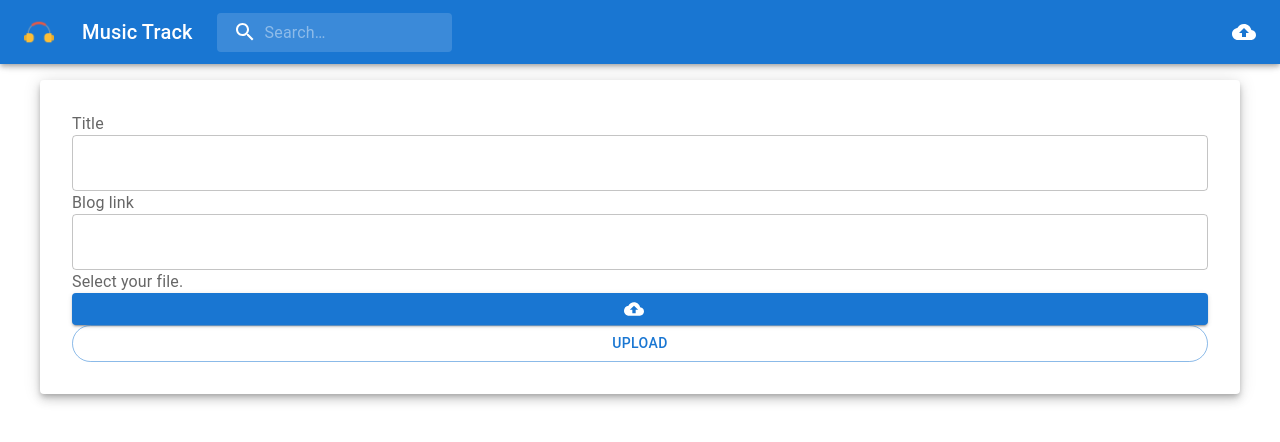
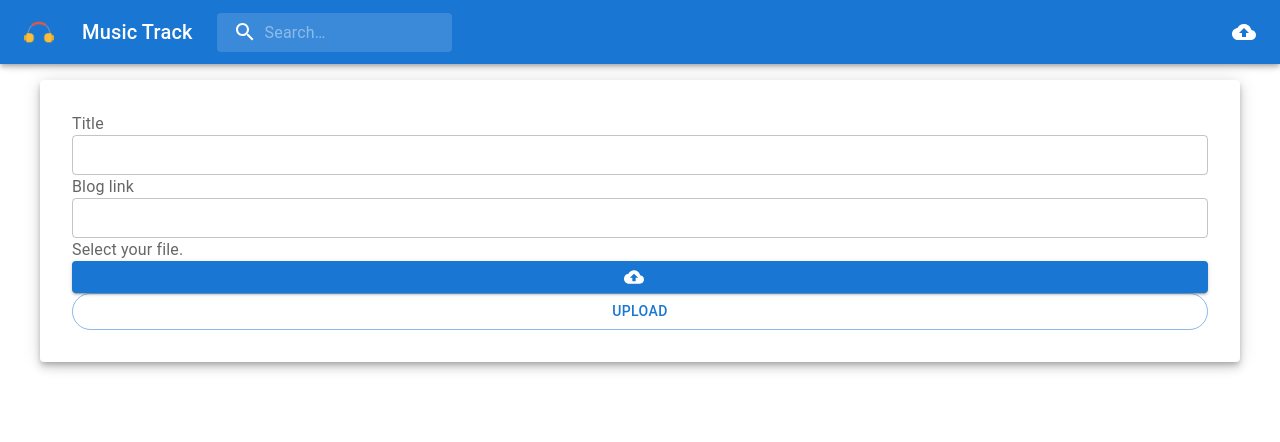
Before and after one commit to naimur61/music-playstation, a React (Create React App) app: page /upload in a window 1280 px wide. Shown: the top 442 px of the page. Built offline with nearby package versions, Linux system fonts and the light colour scheme.

Commit message:
fixed another

```diff
--- a/src/components/Upload.jsx
+++ b/src/components/Upload.jsx
@@ -61,10 +61,11 @@ const Upload = () => {
 			<form onSubmit={handleSubmit(onSubmit)}>
 				<Grid rowSpacing={5} columnSpacing={5}>
 					{/* Title */}
-					<Grid xs={12}>
+					<Grid item xs={12}>
 						<InputLabel htmlFor="name">Title</InputLabel>
 						<TextField
 							fullWidth
+							size="small"
 							id="title"
 							variant="outlined"
 							{...register("title", { required: "Title field is empty" })}
@@ -73,9 +74,10 @@ const Upload = () => {
 					</Grid>
 
 					{/* Link  */}
-					<Grid xs={12}>
+					<Grid item xs={12}>
 						<InputLabel htmlFor="link">Blog link</InputLabel>
 						<TextField
+							size="small"
 							fullWidth
 							id="title"
 							variant="outlined"
@@ -85,18 +87,18 @@ const Upload = () => {
 					</Grid>
 
 					{/* Image */}
-					<Grid xs={12}>
+					<Grid item xs={12}>
 						<InputLabel htmlFor="file">Select your file.</InputLabel>
 
 						<Button fullWidth component="label" variant="contained" startIcon={<CloudUploadIcon />}>
-							<Input type="file" id="file" {...register("file")} style={{ display: "none" }} />
+							<Input type="file" id="file" {...register("file")} style={{ display: "none" }} size="large" />
 						</Button>
 
 						{errors.image && <small style={{ color: "red" }}> {errors.image?.message}</small>}
 					</Grid>
 
 					{/* Button  */}
-					<Grid xs={12}>
+					<Grid item xs={12}>
 						<Button type="submit" variant="outlined" fullWidth sx={{ borderRadius: "3rem" }}>
 							Upload
 						</Button>
```
